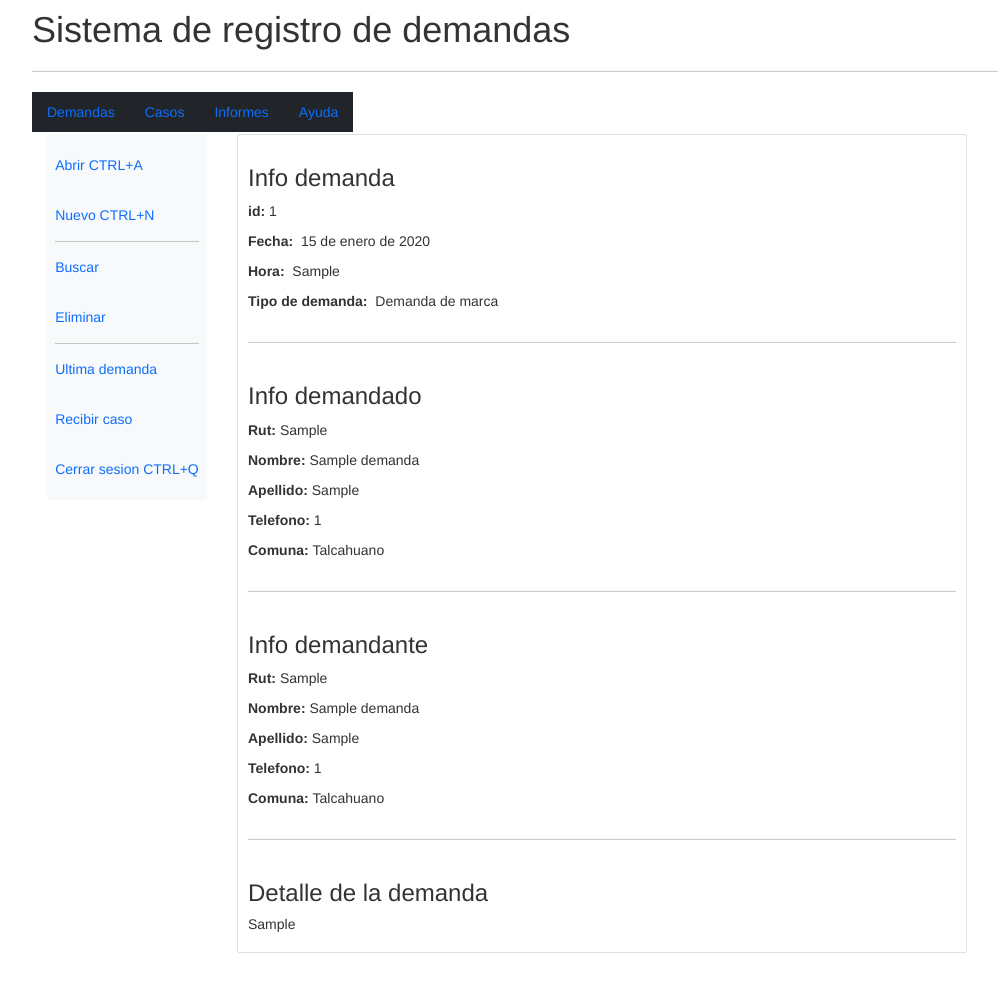
After one commit to xowito/legaltech, a Django app: page /detalle_demanda/1/ in a window 1280 px wide. The commit adds this page. Shown: the whole page, without its empty margins (32-1030 px from the left). Run offline with Django 4.2, Linux system fonts and the light colour scheme; tables that the repository leaves empty hold one stand-in row (values such as "Sample post"); some libraries are stand-ins or nearby versions.

Commit message:
Ver detalle demanda mas un par de cosas v2

```diff
--- /dev/null
+++ b/lt_env/legaltech_site/legaltech_app/static/legaltech_app/css/estilo.css
@@ -0,0 +1,6 @@
+div#div_id_Id,div#div_id_Hora,div#div_id_Hora,div#div_id_Tipo_de_demanda,div#div_id_Rut_demandado,
+div#div_id_Nombre_demandado,div#div_id_Apellido_demandado,div#div_id_Telefono_demandado,div
+#div_id_Comuna_demandado,div#div_id_Rut_demandante,div#div_id_Nombre_demandante,div#div_id_Apellido_demandante{
+    justify-content: space-between!important;
+    margin: 500px!important;
+}
--- a/lt_env/legaltech_site/legaltech_app/templates/legaltech_app/base.html
+++ b/lt_env/legaltech_site/legaltech_app/templates/legaltech_app/base.html
@@ -8,6 +8,10 @@
   <link href="https://cdn.jsdelivr.net/npm/bootstrap@5.1.3/dist/css/bootstrap.min.css" rel="stylesheet">
   <script src="https://cdn.jsdelivr.net/npm/bootstrap@5.1.3/dist/js/bootstrap.bundle.min.js"></script>
   <script src="{% static 'legaltech_app/js.js' %}"></script>
+  <script src="{% static 'css/estilo.css' %}"></script>
+  <link rel="stylesheet" href="https://fonts.googleapis.com/icon?family=Material+Icons">
+  <link rel="stylesheet" href="https://maxcdn.bootstrapcdn.com/bootstrap/3.3.7/css/bootstrap.min.css">
+</head>
 </head>
 <body>
 <h1 class="mt-3" style="margin-left: 5%;">Sistema de registro de demandas</h1>
@@ -15,7 +19,7 @@
     <hr>
   <ul class="nav bg-dark" style="max-width:fit-content; border-color:black;">
     <li class="nav-item">
-      <a class="nav-link" href="#">Demandas</a>
+      <a class="nav-link" href="{% url 'demandas' %}">Demandas</a>
     </li>
     <li class="nav-item">
       <a class="nav-link" href="#">Casos</a>
@@ -37,7 +41,7 @@
                         <a class="nav-link" href="#">Abrir     CTRL+A</a>
                     </li>
                     <li class="nav-item">
-                        <a class="nav-link" href="#">Nuevo  CTRL+N</a>
+                        <a class="nav-link" href="{% url 'nueva_demanda' %}">Nuevo  CTRL+N</a>
                     </li>
                     <hr style="margin:0%">
                     <li class="nav-item">
--- /dev/null
+++ b/lt_env/legaltech_site/legaltech_app/templates/legaltech_app/detalle_demanda.html
@@ -0,0 +1,52 @@
+{% extends 'legaltech_app/base.html' %}
+{% load static %}
+{% block contenido %}
+<div class="col-sm-8 mb-5">
+    <div class="card">
+        <div class="card-body">
+            <div class="row">
+                <div class="col-sm-5">
+                    <h3>Info demanda</h3>
+                    <p><strong>id:</strong>&nbsp;{{obj.Id}}</p>
+                    <p><strong>Fecha:</strong> &nbsp;{{obj.Fecha}}</p>
+                    <p><strong>Hora:</strong> &nbsp;{{obj.Hora}}</p>
+                    <p><strong>Tipo de demanda:</strong> &nbsp;{{obj.get_Tipo_de_demanda_display}}</p>
+                </div>
+            </div>
+            <hr>
+            <div class="row">
+                <div class="col-sm-5">
+                    <h3>Info demandado</h3>
+                    <p><strong>Rut:</strong>&nbsp;{{obj.Rut_demandado}}</p>
+                    <p><strong>Nombre:</strong>&nbsp;{{obj.Nombre_demandado}}</p>
+                    <p><strong>Apellido:</strong>&nbsp;{{obj.Apellido_demandado}}</p>
+                    <p><strong>Telefono:</strong>&nbsp;{{obj.Telefono_demandado}}</p>
+                    <p><strong>Comuna:</strong>&nbsp;{{obj.get_Comuna_demandado_display}}</p>
+                </div>
+            </div>
+            <hr>
+            <div class="row">
+                <div class="col-sm-5">
+                    <h3>Info demandante</h3>
+                    <p><strong>Rut:</strong>&nbsp;{{obj.Rut_demandante}}</p>
+                    <p><strong>Nombre:</strong>&nbsp;{{obj.Nombre_demandante}}</p>
+                    <p><strong>Apellido:</strong>&nbsp;{{obj.Apellido_demandante}}</p>
+                    <p><strong>Telefono:</strong>&nbsp;{{obj.Telefono_demandante}}</p>
+                    <p><strong>Comuna:</strong>&nbsp;{{obj.get_Comuna_demandante_display}}</p>
+                </div>
+            </div>
+            <hr>
+            <div class="row">
+                <div class="col-sm-5">
+                    <h3>Detalle de la demanda</h3>
+                    <h5>{{obj.Detalle_demanda}}</h5>
+                </div>
+            </div>
+
+
+
+        </div>
+    </div>
+</div>
+
+{% endblock contenido %}
--- a/lt_env/legaltech_site/legaltech_app/urls.py
+++ b/lt_env/legaltech_site/legaltech_app/urls.py
@@ -1,9 +1,11 @@
 from django.urls import path
-from .views import home,demandas
+from .views import home,demandas,nueva_demanda, detalle_demanda
 
 
 
 urlpatterns = [
     path('', home, name='home'),
-    path('demandas',demandas,name='demandas')
+    path('nueva_demanda', nueva_demanda, name='nueva_demanda'),
+    path('demandas',demandas,name='demandas'),
+    path('detalle_demanda/<id>/',detalle_demanda,name='detalle_demanda')
 ]
--- a/lt_env/legaltech_site/legaltech_app/views.py
+++ b/lt_env/legaltech_site/legaltech_app/views.py
@@ -1,13 +1,29 @@
-from django.shortcuts import render
+from django.shortcuts import render,redirect, get_object_or_404
 from .models import Demanda
 from .forms import demanda_form
 # Create your views here.
 def home(request):
-    formulario = demanda_form(request.POST)
+    return render(request,'legaltech_app/home.html')
+
+
+def nueva_demanda(request):
+    formulario = demanda_form()
     data={"form":formulario}
+
+    if request.method == 'POST':
+        formulario = demanda_form(data=request.POST or None)
+        if formulario.is_valid():
+            formulario.save()
+            return redirect(to="home")
     return render (request, 'legaltech_app/nueva_demanda.html',data)
 
 def demandas(request):
     demanda = Demanda.objects.all()
     data = {"obj":demanda}
     return render(request,'legaltech_app/demandas.html',data)
+
+def detalle_demanda(request,id):
+
+    detalle = Demanda.objects.get(Id=id)
+    data = {"obj":detalle}
+    return render(request,'legaltech_app/detalle_demanda.html',data)
```
Also changed, not shown: lt_env/legaltech_site/legaltech_app/templates/legaltech_app/demandas.html (+3 -11 lines), lt_env/legaltech_site/legaltech_app/templates/legaltech_app/home.html (+0 -20 lines), lt_env/legaltech_site/legaltech_app/templates/legaltech_app/nueva_demanda.html (added, +19 -0 lines).
